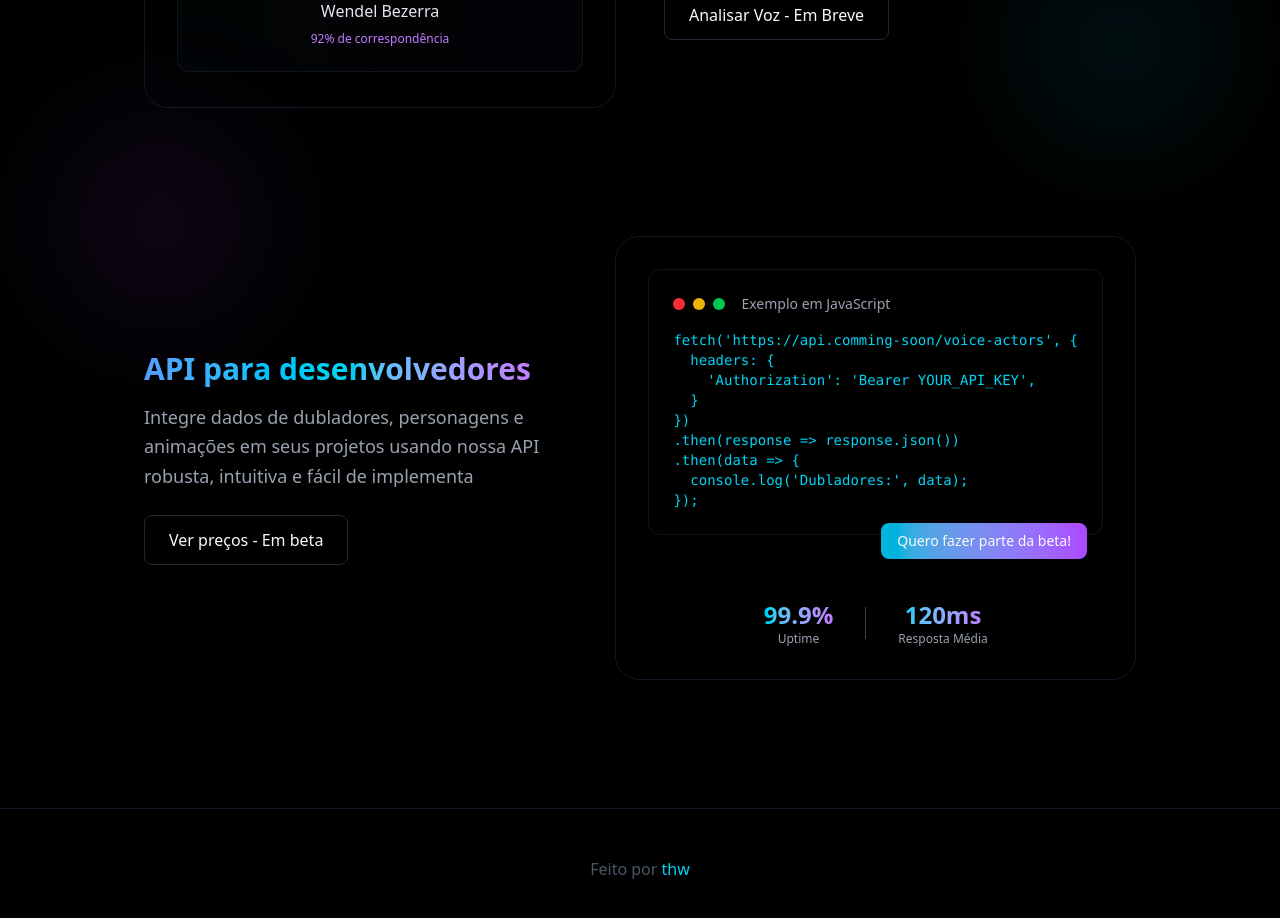
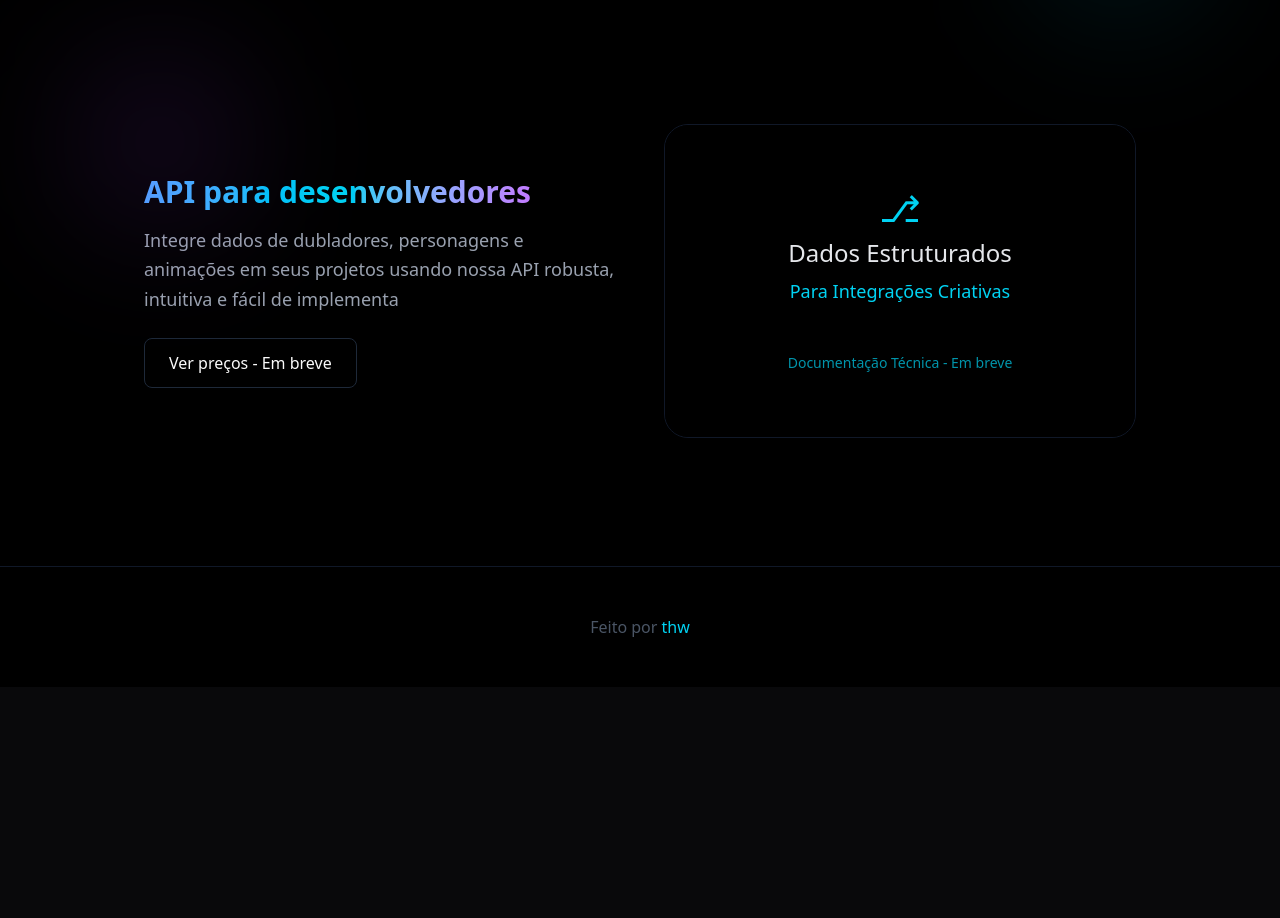
Before and after one commit to wthew/redubia, a Next.js app: page / in a window 1280 px wide. Shown: the part 1200-2118 px from the top of the page. After the commit the page ends 1887 px from the top, so only its background shows below. Built offline with nearby package versions, Linux system fonts and the light colour scheme.

Commit message:
fix: ajustes pontuados para a home

```diff
--- a/src/app/(home)/page.tsx
+++ b/src/app/(home)/page.tsx
@@ -36,7 +36,7 @@ export default function Home() {
       <div className="relative overflow-hidden border-b border-gray-900">
         <div className="absolute inset-0 bg-gradient-to-br from-blue-500/5 via-purple-500/5 to-cyan-500/5 animate-pulse-slow" />
 
-        <div className="max-w-6xl mx-auto px-4 py-24 text-center">
+        <div className="max-w-6xl mx-auto px-4 pt-24 pb-8 text-center">
           <div className="mb-12 animate-fade-in">
             <h1 className="text-6xl font-bold bg-gradient-to-r from-cyan-300 via-blue-500 to-purple-950 bg-clip-text text-transparent mb-6">
               redubia
@@ -49,7 +49,7 @@ export default function Home() {
       </div>
 
       {/* Seções - Contraste máximo */}
-      <div className="max-w-5xl mx-auto pt-24 px-4 space-y-32 pb-32">
+      <div className="max-w-5xl mx-auto pt-12 px-4 space-y-32 pb-32">
         {/* Seção Wiki */}
         <section className="relative">
           <div className="absolute -left-20 top-1/2 w-48 h-48 bg-purple-500/10 blur-3xl rounded-full" />
@@ -178,56 +178,28 @@ export default function Home() {
                 Integre dados de dubladores, personagens e animações em seus projetos usando nossa API robusta, intuitiva e fácil de implementa
               </p>
               <button className="px-6 py-3 border border-gray-800 hover:border-cyan-400/30 rounded-lg font-medium bg-black/50 hover:bg-cyan-500/10 transition-colors">
-                Ver preços - Em beta
+                Ver preços - Em breve
               </button>
             </div>
             <div className="flex-1 w-full">
               <MagicGradientBackground className="hover:border-cyan-950">
-                <div className="flex flex-col items-center justify-center p-8 space-y-8">
-                  <div className="relative w-full max-w-2xl">
-                    <div className="bg-black/70 rounded-xl p-6 border border-gray-800/50">
-                      <div className="flex items-center gap-4 mb-4">
-                        <div className="flex gap-2">
-                          <span className="w-3 h-3 rounded-full bg-red-500"></span>
-                          <span className="w-3 h-3 rounded-full bg-yellow-500"></span>
-                          <span className="w-3 h-3 rounded-full bg-green-500"></span>
-                        </div>
-                        <span className="text-sm text-gray-400">Exemplo em JavaScript</span>
-                      </div>
-
-                      <pre className="text-sm text-cyan-400 overflow-x-auto">
-                        {`fetch('https://api.comming-soon/voice-actors', {
-  headers: {
-    'Authorization': 'Bearer YOUR_API_KEY',
-  }
-})
-.then(response => response.json())
-.then(data => {
-  console.log('Dubladores:', data);
-});`}
-                      </pre>
-                    </div>
-
-                    <div className="absolute -bottom-6 right-4">
-                      <button className="px-4 py-2 bg-gradient-to-r from-cyan-500 to-purple-500 rounded-lg text-sm hover:scale-105 transition-transform">
-                        Quero fazer parte da beta!
-                      </button>
-                    </div>
+                <div className="h-auto py-16 px-4 flex flex-col items-center space-y-12">
+                  {/* Cabeçalho Sublime */}
+                  <div className="text-center space-y-4">
+                    <div className="text-cyan-400 text-4xl mb-2">⎇</div>
+                    <h3 className="text-2xl text-gray-200 font-medium">
+                      Dados Estruturados
+                      <span className="block text-cyan-400 text-lg mt-2 font-normal">Para Integrações Criativas</span>
+                    </h3>
                   </div>
 
-                  {/* CTA e Métricas */}
-                  <div className="flex items-center gap-8 mt-8">
-                    <div className="text-center">
-                      <div className="text-2xl font-bold bg-gradient-to-r from-cyan-400 to-purple-400 bg-clip-text text-transparent">99.9%</div>
-                      <div className="text-xs text-gray-400">Uptime</div>
-                    </div>
 
-                    <div className="h-8 w-px bg-gray-700"></div>
-
-                    <div className="text-center">
-                      <div className="text-2xl font-bold bg-gradient-to-r from-cyan-400 to-purple-400 bg-clip-text text-transparent">120ms</div>
-                      <div className="text-xs text-gray-400">Resposta Média</div>
-                    </div>
+                  {/* CTA Quase Invisível */}
+                  <div className="opacity-70 hover:opacity-100 transition-opacity">
+                    <button className="text-cyan-400 text-sm flex items-center gap-2">
+                      <span>Documentação Técnica - Em breve</span>
+                      {/*<span className="text-lg">↗</span>*/}
+                    </button>
                   </div>
                 </div>
               </MagicGradientBackground>
```
